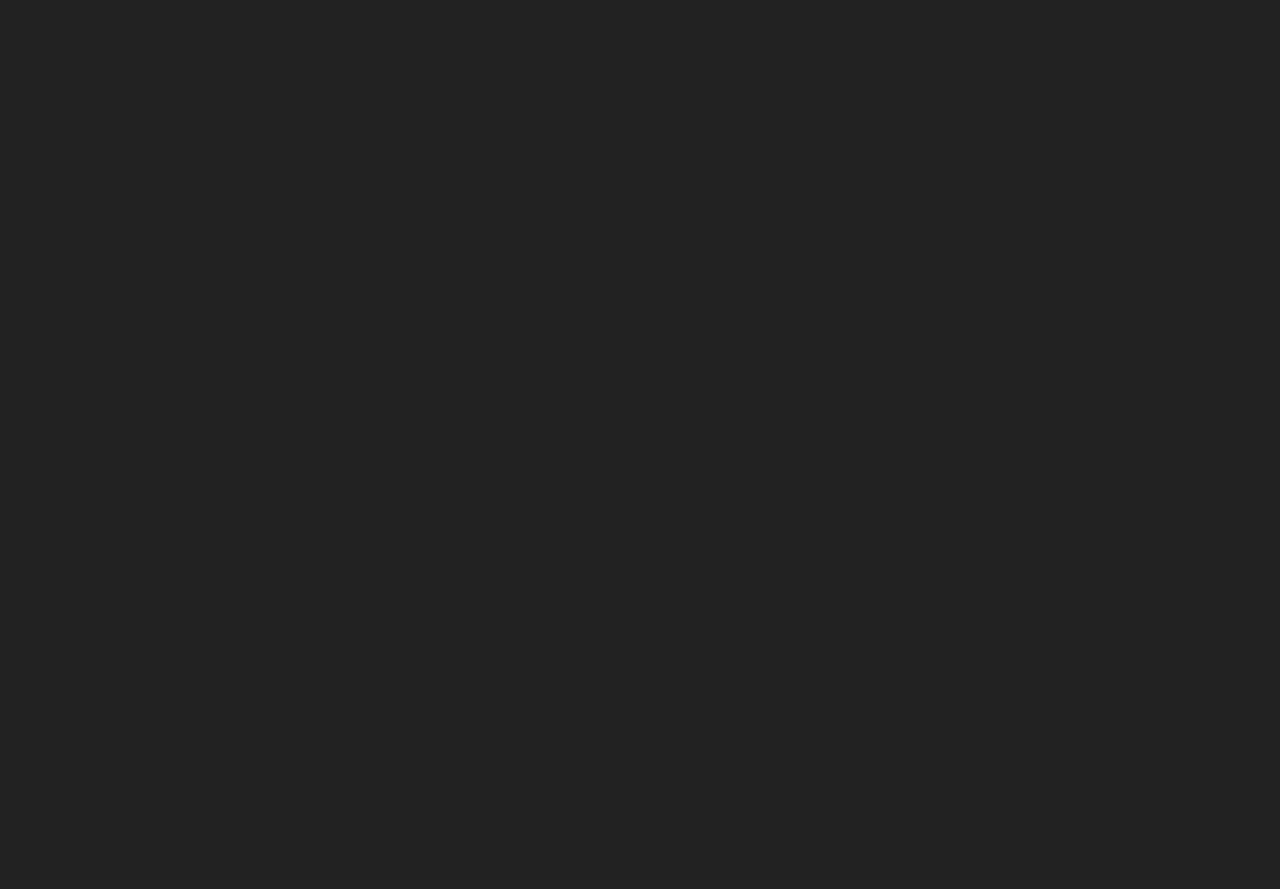
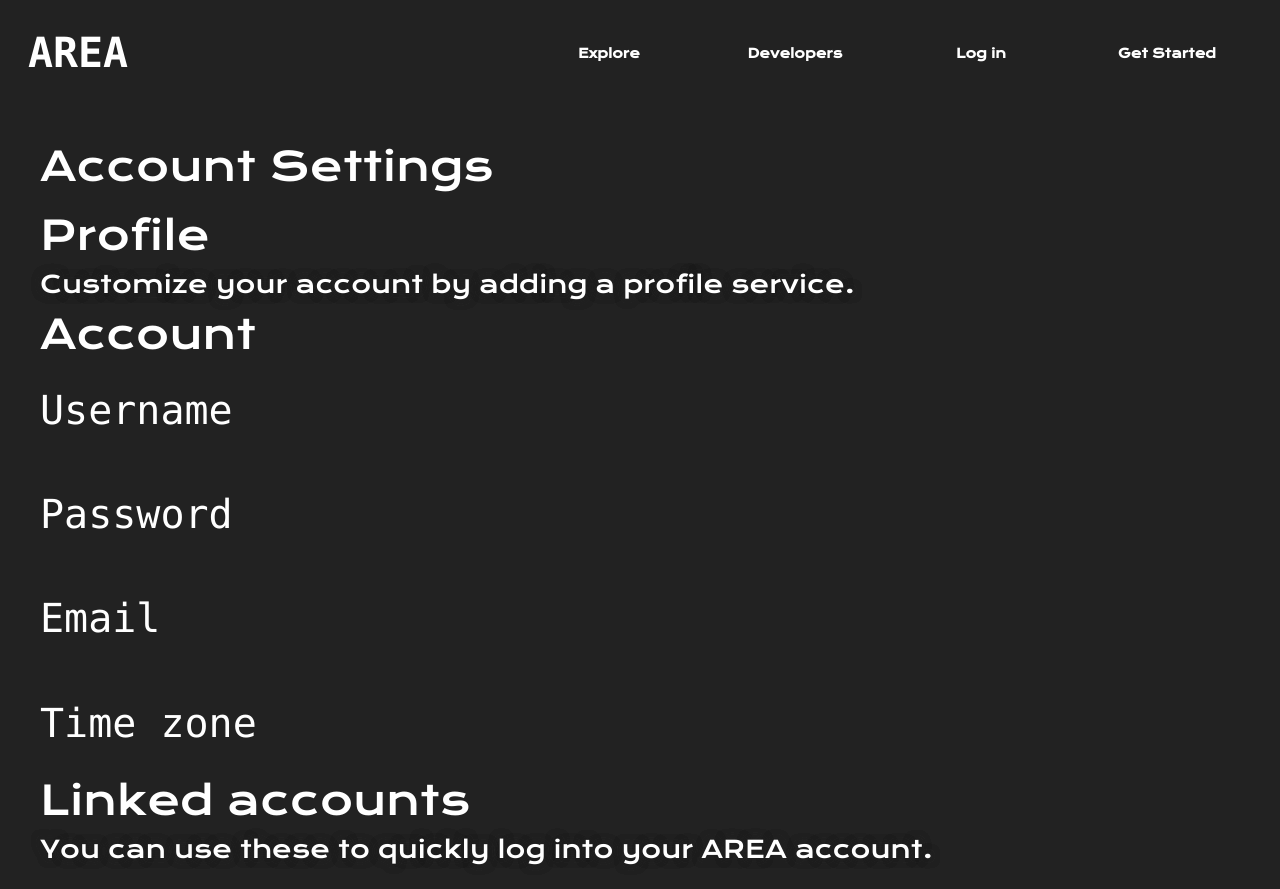
Before and after one commit to skrilax91/AREA-project, a React (Create React App) app in the folder client_web/: page /settings in a window 1280 px wide. Before the commit this address had no page. Before the commit the page ends 800 px from the top, so only its background shows below. Built offline with nearby package versions, Linux system fonts and the light colour scheme.

Commit message:
create each page with auth

```diff
--- a/client_web/src/components/Header.jsx
+++ b/client_web/src/components/Header.jsx
@@ -12,7 +12,6 @@ function NonAuthenticatedButtons() {
     return (
         <ul className={s.headerUl}>
             <li className={s.headerLi}><Link className={s.btnHeader} to="/explore">Explore</Link></li>
-            <li className={s.headerLi}><Link className={s.btnHeader} to="/plans">Plans</Link></li>
             <li className={s.headerLi}><Link className={s.btnHeader} to="/dev">Developers</Link></li>
             <li className={s.headerLi} id="login"><Link className={s.btnHeader} to="/login">Log in</Link></li>
             <li className={s.headerLi}><Link className={s.btnHeader} to="/register">Get Started</Link></li>
@@ -23,8 +22,11 @@ function NonAuthenticatedButtons() {
 function AuthenticatedButtons() {
     return (
         <ul className={s.headerUl}>
+            <li className={s.headerLi}><Link className={s.btnHeader} to="/applets">My Applets</Link></li>
+            <li className={s.headerLi}><Link className={s.btnHeader} to="/explore">Explore</Link></li>
+            <li className={s.headerLi}><Link className={s.btnHeader} to="/dev">Developers</Link></li>
+            <li className={s.headerLi}><Link className={s.btnHeader} to="/create">Create</Link></li>
             <li className={s.headerLi} id="login"><Link className={s.btnHeader} to="/settings">Settings</Link></li>
-            <li className={s.headerLi}><Link className={s.btnHeader} to="/create">Create</Link></li>
         </ul>
     );
 }
--- a/client_web/src/index.jsx
+++ b/client_web/src/index.jsx
@@ -9,8 +9,11 @@ import Connected from "./pages/Connected/connected";
 import Service from "./pages/Services/Services";
 import Register from "./pages/Register/Register";
 import Explore from './pages/Explore/Explore';
-import Plans from './pages/Plans/Plans';
 import Developers from './pages/Developers/Developers';
+import Applets from './pages/Applets/Applets';
+import Create from './pages/Create/Create';
+import Settings from './pages/Settings/Settings';
+
 
 function Index() {
     return (<React.StrictMode>
@@ -22,8 +25,10 @@ function Index() {
                     <Route path="/connected" element={<Connected/>}/>
                     <Route path="/service" element={<Service/>}/>
                     <Route path="/explore" element={<Explore/>}/>
-                    <Route path="/plans" element={<Plans/>}/>
                     <Route path="/dev" element={<Developers/>}/>
+                    <Route path="/applets" element={<Applets/>}/>
+                    <Route path="/create" element={<Create/>}/>
+                    <Route path="/settings" element={<Settings/>}/>
                 </Routes>
             </BrowserRouter>
         </React.StrictMode>
--- /dev/null
+++ b/client_web/src/pages/Applets/Applets.jsx
@@ -0,0 +1,27 @@
+import React from "react";
+import {Link} from "react-router-dom";
+
+import Header from "../../components/Header";
+import style from "./applets.module.css"
+
+function Content() {
+    return (
+        <section className={style.appletsSection}>
+            <div className={style.appletsContent}>
+                <h1>My Applets</h1>
+            </div>
+            <div className={style.bgCircle}></div>
+        </section>
+    );
+}
+
+function Applets() {
+    return (
+        <div>
+            <Header isAuthenticated={false}/>
+            <Content/>
+        </div>
+    );
+}
+
+export default Applets;
--- /dev/null
+++ b/client_web/src/pages/Applets/applets.module.css
@@ -0,0 +1,44 @@
+body {
+    overflow: hidden;
+    background-color: #222;
+}
+
+header .headerLi, header .headerUl, header a {
+    color: white !important;
+}
+
+
+.appletsSection {
+    overflow: auto;
+    max-height: 90%;
+}
+
+.appletsContent {
+    position: relative;
+    z-index: 1;
+    margin-left: auto;
+    margin-right: auto;
+    max-width: 75em;
+    padding-left: 1rem;
+    padding-right: 1rem;
+    width: 100%;
+    text-align: center;
+    color: white;
+}
+
+.contentLink {
+    border-radius: 5rem;
+    background-color: #000;
+    color: #111;
+    font-size: 1.8rem;
+    padding: 1.6rem 4.4rem;
+    width: 50%;
+    margin: 50px auto 0;
+}
+
+.appletsContent h1 {
+    text-align: left;
+    font-size: 2.5rem;
+    font-weight: 200;
+    line-height: 4.44rem;
+}
--- /dev/null
+++ b/client_web/src/pages/Create/Create.jsx
@@ -0,0 +1,28 @@
+import React from "react";
+import {Link} from "react-router-dom";
+
+import Header from "../../components/Header";
+import style from "./create.module.css"
+
+function Content() {
+    return (
+        <section className={style.createSection}>
+            <div className={style.createContent}>
+                <h3>Create</h3>
+                <h1>You're using 1 of 5 applets</h1>
+            </div>
+            <div className={style.bgCircle}></div>
+        </section>
+    );
+}
+
+function Create() {
+    return (
+        <div>
+            <Header isAuthenticated={false}/>
+            <Content/>
+        </div>
+    );
+}
+
+export default Create;
--- /dev/null
+++ b/client_web/src/pages/Create/create.module.css
@@ -0,0 +1,51 @@
+body {
+    overflow: hidden;
+    background-color: #222;
+}
+
+header .headerLi, header .headerUl, header a {
+    color: white !important;
+}
+
+
+.createSection {
+    overflow: auto;
+    max-height: 90%;
+}
+
+.createContent {
+    position: relative;
+    z-index: 1;
+    margin-left: auto;
+    margin-right: auto;
+    max-width: 75em;
+    padding-left: 1rem;
+    padding-right: 1rem;
+    width: 100%;
+    text-align: center;
+    color: white;
+}
+
+.contentLink {
+    border-radius: 5rem;
+    background-color: #000;
+    color: #111;
+    font-size: 1.8rem;
+    padding: 1.6rem 4.4rem;
+    width: 50%;
+    margin: 50px auto 0;
+}
+
+.createContent h1 {
+    text-align: left;
+    font-size: 2.5rem;
+    font-weight: 200;
+    line-height: 4.44rem;
+}
+
+.createContent h3 {
+    text-align: left;
+    font-size: 2.5rem;
+    font-weight: 300;
+    line-height: 1rem;
+}
--- /dev/null
+++ b/client_web/src/pages/Settings/Settings.jsx
@@ -0,0 +1,40 @@
+import React from "react";
+import {Link} from "react-router-dom";
+
+import Header from "../../components/Header";
+import style from "./settings.module.css"
+
+function Content() {
+    return (
+        <section className={style.settingsSection}>
+            <div className={style.settingsContent}>
+                <h4>Account Settings</h4>
+                <h2>Profile</h2>
+                <p>Customize your account by adding a profile service.</p>
+                <h2>Account</h2>
+                <h1>Username</h1>
+
+                <h1>Password</h1>
+
+                <h1>Email</h1>
+
+                <h1>Time zone</h1>
+
+                <h2>Linked accounts</h2>
+                <p> You can use these to quickly log into your AREA account.</p>
+            </div>
+            <div className={style.bgCircle}></div>
+        </section>
+    );
+}
+
+function Settings() {
+    return (
+        <div>
+            <Header isAuthenticated={false}/>
+            <Content/>
+        </div>
+    );
+}
+
+export default Settings;
--- /dev/null
+++ b/client_web/src/pages/Settings/settings.module.css
@@ -0,0 +1,66 @@
+body {
+    overflow: hidden;
+    background-color: #222;
+}
+
+header .headerLi, header .headerUl, header a {
+    color: white !important;
+}
+
+
+.settingsSection {
+    overflow: auto;
+    max-height: 90%;
+}
+
+.settingsContent {
+    position: relative;
+    z-index: 1;
+    margin-left: auto;
+    margin-right: auto;
+    max-width: 75em;
+    padding-left: 1rem;
+    padding-right: 1rem;
+    width: 100%;
+    text-align: center;
+    color: white;
+}
+
+.contentLink {
+    border-radius: 5rem;
+    background-color: #000;
+    color: #111;
+    font-size: 1.8rem;
+    padding: 1.6rem 4.4rem;
+    width: 50%;
+    margin: 50px auto 0;
+}
+
+.settingsContent h1 {
+    text-align: left;
+    font-size: 2.5rem;
+    font-weight: 200;
+    line-height: 4.44rem;
+}
+
+.settingsContent h2 {
+    text-align: left;
+    font-size: 2.5rem;
+    font-weight: 300;
+    line-height: 1rem;
+}
+
+.settingsContent p {
+    text-align: left;
+    text-shadow: 0 0 10px rgba(34,34,34,.6),0 0 10px rgba(34,34,34,.6),0 0 10px rgba(34,34,34,.6);
+    font-size: 1.5rem;
+    font-weight: 100;
+    line-height: 1rem;
+}
+
+.settingsContent h4 {
+    text-align: left;
+    font-size: 2.5rem;
+    font-weight: 500;
+    line-height: 1rem;
+}
```
